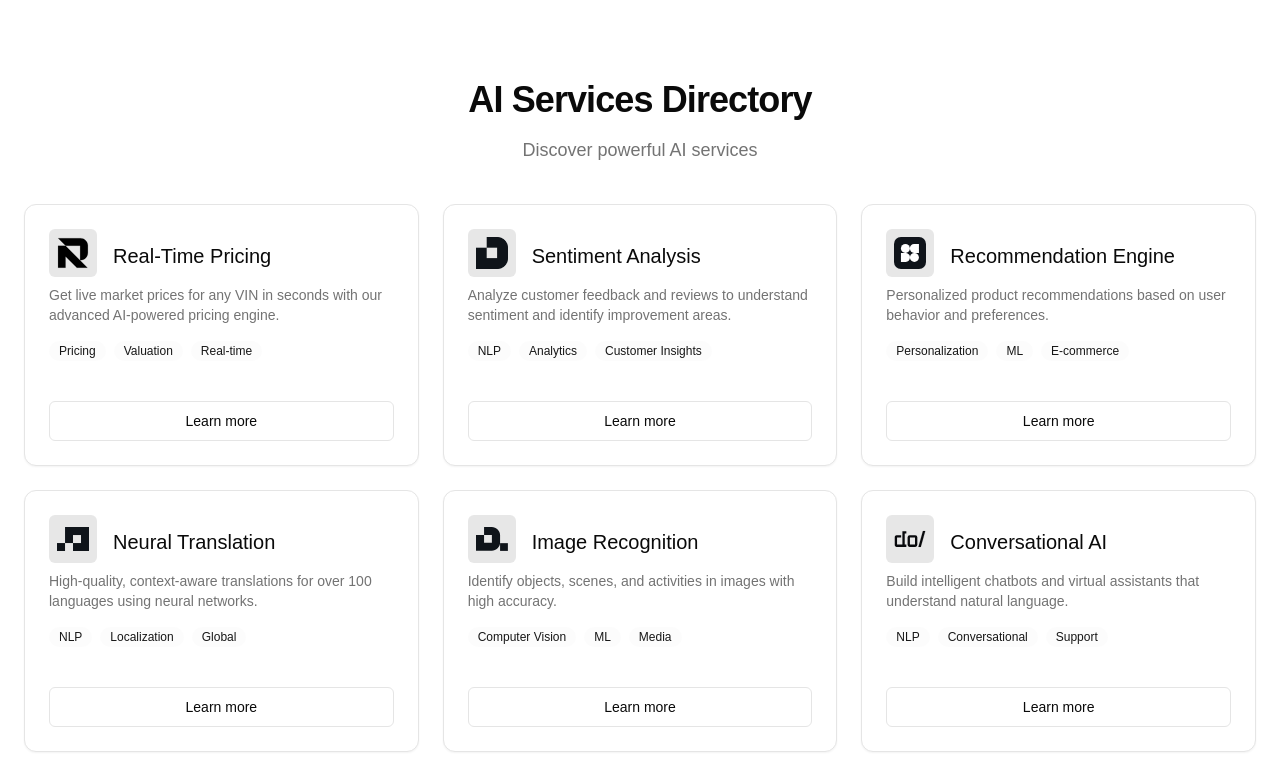
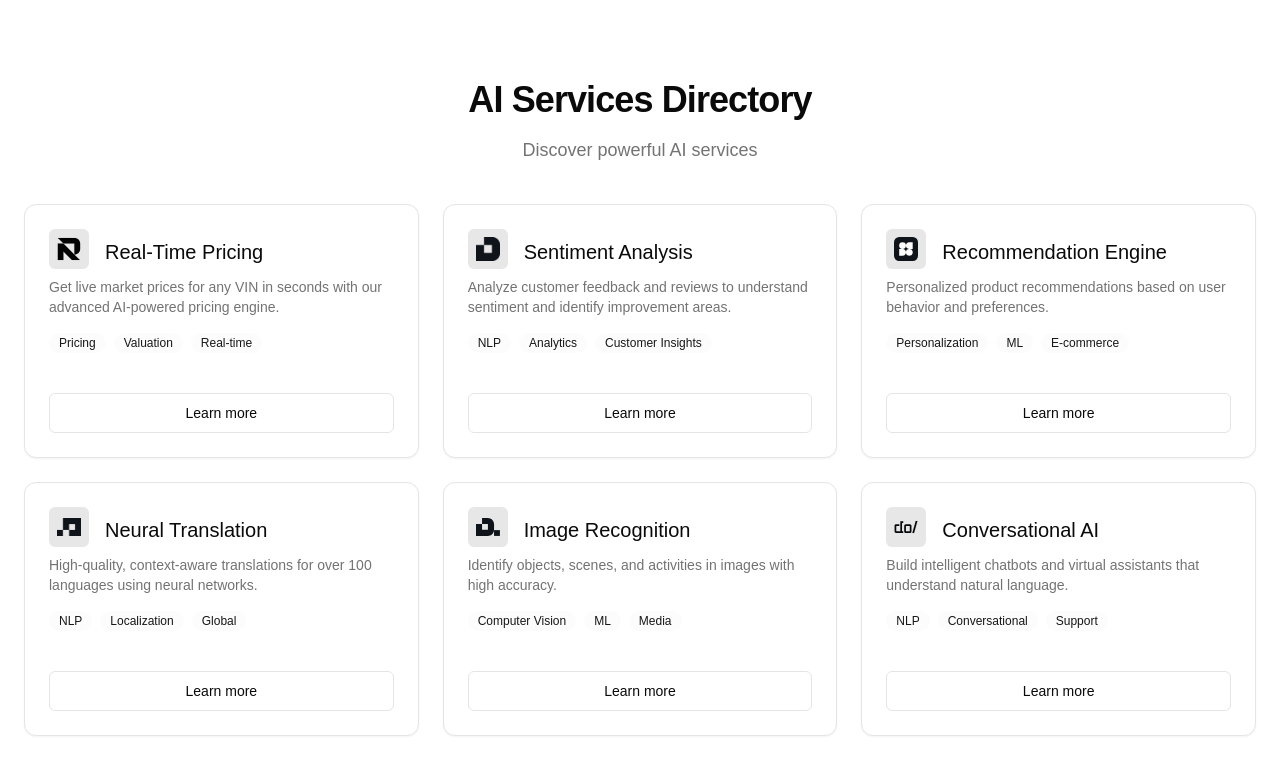
Before and after one commit to bryant22/v0-services-directory, a Next.js app: page / in a window 1280 px wide. Shown: the top 760 px of the page. Built offline with nearby package versions, Linux system fonts and the light colour scheme.

Commit message:
refactor: reduce size of icon/logo component
Decrease container and image dimensions for smaller appearance.

Co-authored-by: Bryant Skarda <83304860+bryant22@users.noreply.github.com>

```diff
--- a/components/service-directory.tsx
+++ b/components/service-directory.tsx
@@ -24,9 +24,7 @@ export function ServiceDirectory({ services, title = "AI Services Directory" }:
       <div className="container max-w-7xl mx-auto px-4 md:px-6">
         <div className="flex flex-col items-center justify-center space-y-4 text-center">
           <h2 className="text-3xl font-semibold tracking-tight text-foreground md:text-4xl">{title}</h2>
-          <p className="max-w-[85%] text-muted-foreground md:text-lg">
-            Discover powerful AI services
-          </p>
+          <p className="max-w-[85%] text-muted-foreground md:text-lg">Discover powerful AI services</p>
         </div>
         <div className="mt-10 grid grid-cols-1 gap-6 sm:grid-cols-2 lg:grid-cols-3">
           {services.map((service) => (
@@ -35,13 +33,13 @@ export function ServiceDirectory({ services, title = "AI Services Directory" }:
               className="flex h-full flex-col rounded-xl transition-all duration-200 hover:shadow-md dark:hover:shadow-none dark:hover:bg-accent/20 dark:border-border"
             >
               <CardHeader className="flex flex-row items-center gap-4 pb-2">
-                <div className="flex h-12 w-12 items-center justify-center overflow-hidden rounded-md bg-primary/10 dark:bg-primary/20">
+                <div className="flex h-10 w-10 items-center justify-center overflow-hidden rounded-md bg-primary/10 dark:bg-primary/20">
                   <Image
                     src={service.iconSrc || "/placeholder.svg"}
                     alt={`${service.name} icon`}
-                    width={40}
-                    height={40}
-                    className="h-8 w-8 object-contain"
+                    width={32}
+                    height={32}
+                    className="h-6 w-6 object-contain"
                   />
                 </div>
                 <h3 className="text-xl font-medium text-foreground">{service.name}</h3>
```
Also changed, not shown: package.json (+3 -4 lines).
